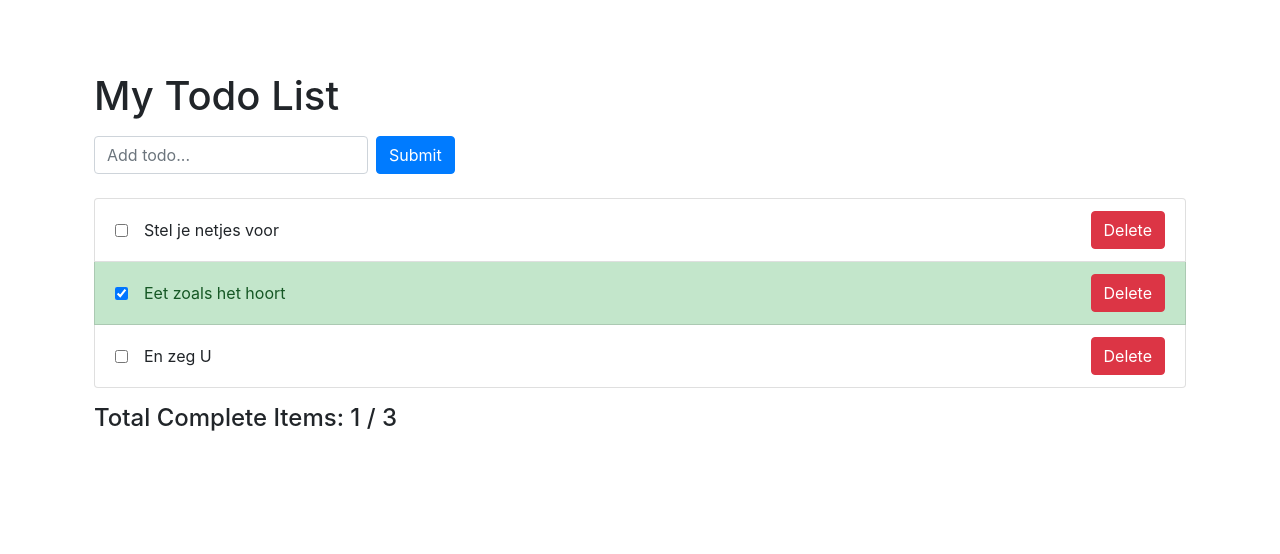
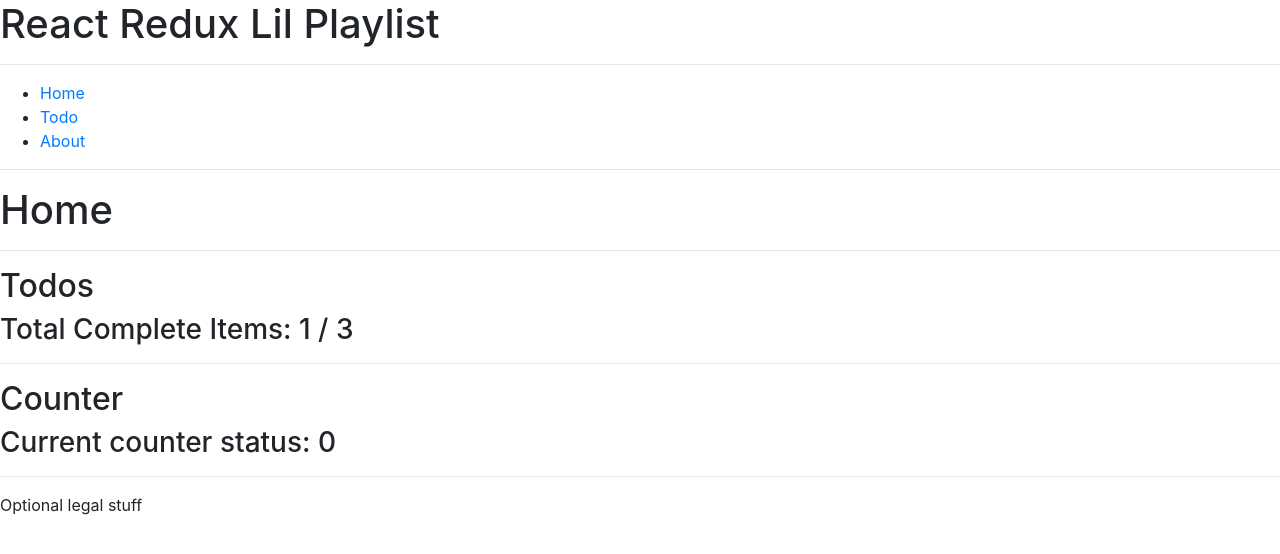
Before and after one commit to Michiel-A-van-Vliet/Michiel_van_Vliet---React-Lil-playlist, a React (Create React App) app: page / in a window 1280 px wide. Shown: the top 554 px of the page. Built offline with nearby package versions, Linux system fonts and the light colour scheme.

Commit message:
Added menu. Created Home, Header, Footer.

```diff
--- a/package.json
+++ b/package.json
@@ -10,6 +10,7 @@
     "react": "^17.0.2",
     "react-dom": "^17.0.2",
     "react-redux": "^7.2.4",
+    "react-router-dom": "^5.2.0",
     "react-scripts": "4.0.3"
   },
   "scripts": {
--- a/src/App.js
+++ b/src/App.js
@@ -1,10 +1,43 @@
 import React from "react";
+import "./App.css";
+import { BrowserRouter as Router, Switch, Route, Link } from "react-router-dom";
 import About from "./features/about/About";
 import Todo from "./features/todo/Todo";
-import "./App.css";
+import Home from "./features/home/Home";
 
-function App() {
-  return <Todo />;
+export default function App() {
+  return (
+    <Router>
+      <div>
+        <nav>
+          <ul>
+            <li>
+              <Link to="/">Home</Link>
+            </li>
+            <li>
+              <Link to="/todo">Todo</Link>
+            </li>
+            <li>
+              <Link to="/about">About</Link>
+            </li>
+          </ul>
+        </nav>
+        <hr />
+
+        {/* A <Switch> looks through its children <Route>s and
+            renders the first one that matches the current URL. */}
+        <Switch>
+          <Route path="/about">
+            <About />
+          </Route>
+          <Route path="/todo">
+            <Todo />
+          </Route>
+          <Route path="/">
+            <Home />
+          </Route>
+        </Switch>
+      </div>
+    </Router>
+  );
 }
-
-export default App;
--- /dev/null
+++ b/src/components/Footer.js
@@ -0,0 +1,10 @@
+function Footer() {
+  return (
+    <footer>
+      <hr />
+      <p>Optional legal stuff</p>
+    </footer>
+  );
+}
+
+export default Footer;
--- /dev/null
+++ b/src/components/Header.js
@@ -0,0 +1,10 @@
+function Header() {
+  return (
+    <header>
+      <h1>React Redux Lil Playlist</h1>
+      <hr />
+    </header>
+  );
+}
+
+export default Header;
--- /dev/null
+++ b/src/features/home/Home.js
@@ -0,0 +1,25 @@
+import React from "react";
+import { useSelector } from "react-redux";
+
+const Home = () => {
+  const completedTodos = useSelector((state) =>
+    state.todos.filter((todo) => todo.completed === true)
+  );
+  const totalTodos = useSelector((state) => state.todos.length);
+  const currentCounter = useSelector((state) => state.counter.value);
+  return (
+    <main>
+      <h1>Home</h1>
+      <hr />
+      <h2>Todos</h2>
+      <h3>
+        Total Complete Items: {completedTodos.length} / {totalTodos}
+      </h3>
+      <hr />
+      <h2>Counter</h2>
+      <h3>Current counter status: {currentCounter}</h3>
+    </main>
+  );
+};
+
+export default Home;
--- a/src/index.js
+++ b/src/index.js
@@ -1,18 +1,22 @@
-import React from 'react';
-import ReactDOM from 'react-dom';
-import './index.css';
-import App from './App';
-import { store } from './app/store';
-import { Provider } from 'react-redux';
-import * as serviceWorker from './serviceWorker';
+import React from "react";
+import ReactDOM from "react-dom";
+import "./index.css";
+import App from "./App";
+import { store } from "./app/store";
+import { Provider } from "react-redux";
+import * as serviceWorker from "./serviceWorker";
+import Header from "./components/Header";
+import Footer from "./components/Footer";
 
 ReactDOM.render(
   <React.StrictMode>
     <Provider store={store}>
+      <Header />
       <App />
+      <Footer />
     </Provider>
   </React.StrictMode>,
-  document.getElementById('root')
+  document.getElementById("root")
 );
 
 // If you want your app to work offline and load faster, you can change
```
Also changed, not shown: 1 other file (tests, documents, lock files or other folders).
